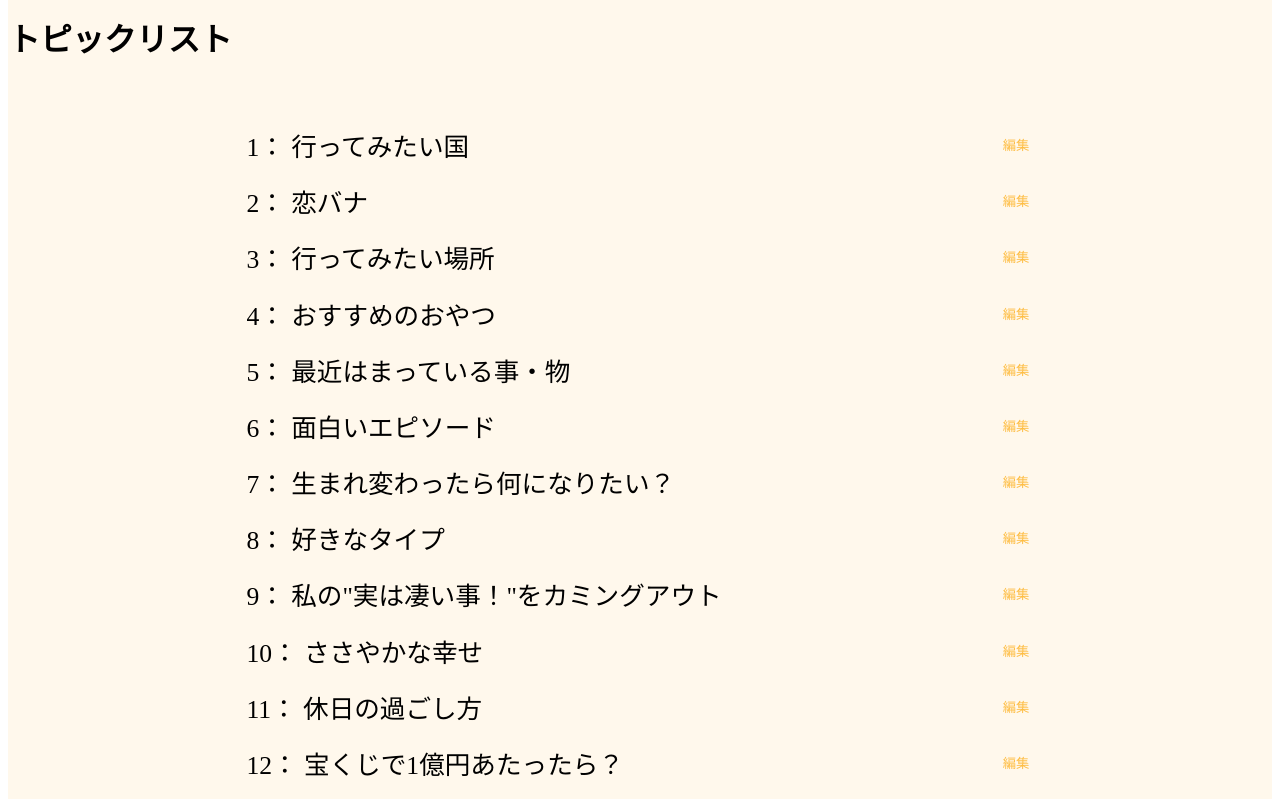
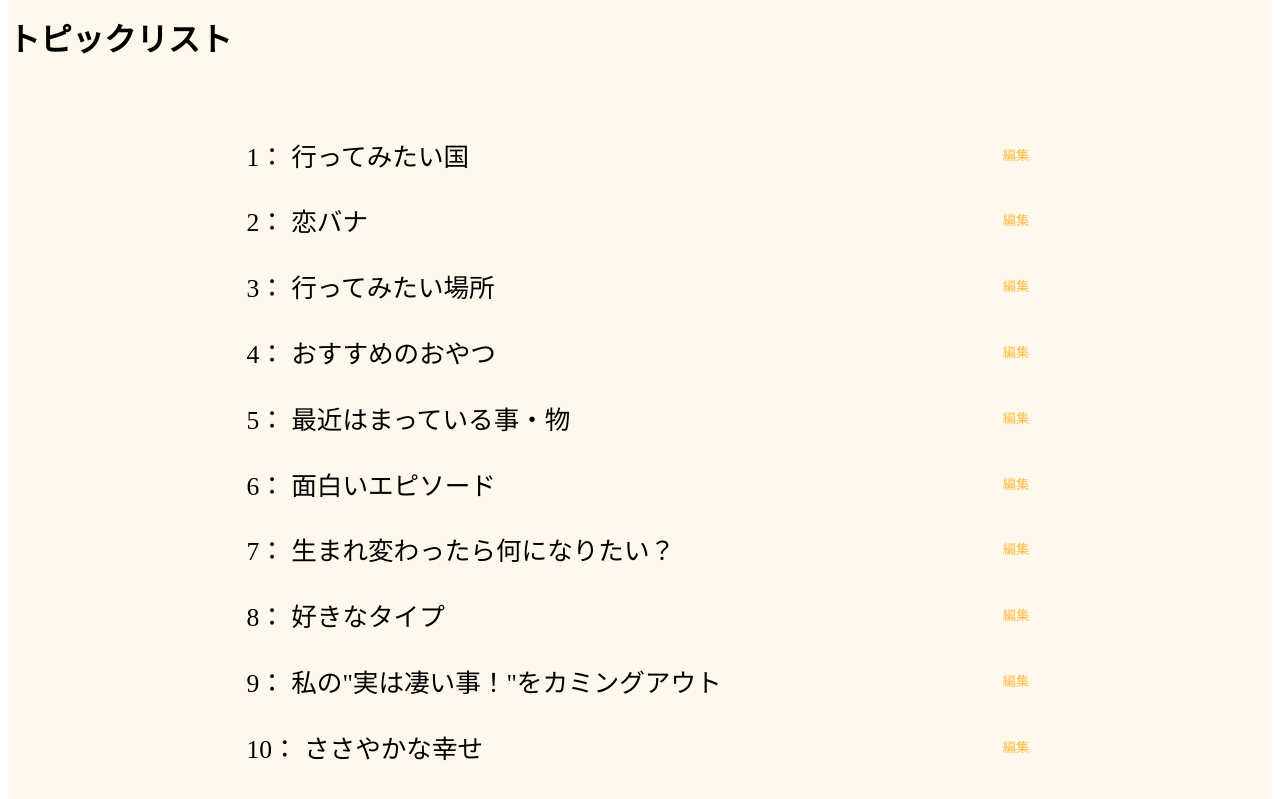
Before and after one commit to bignrn/my.web, a Vue app: page /ice-break in a window 1280 px wide. Shown: the part 1460-2259 px from the top of the page. Built offline with nearby package versions, Linux system fonts and the light colour scheme; a web font is replaced by a local one.

Commit message:
リスト同士が狭かった為修正

```diff
--- a/src/components/activity/TopicDice.vue
+++ b/src/components/activity/TopicDice.vue
@@ -309,7 +309,7 @@ onUnmounted(() => {
         display: flex;
         max-width: 50rem;
         width: 100%;
-        margin: 0.4rem auto;
+        margin: 1rem auto;
         font-size: 1.6rem;
         font-weight: 500;
 
```
